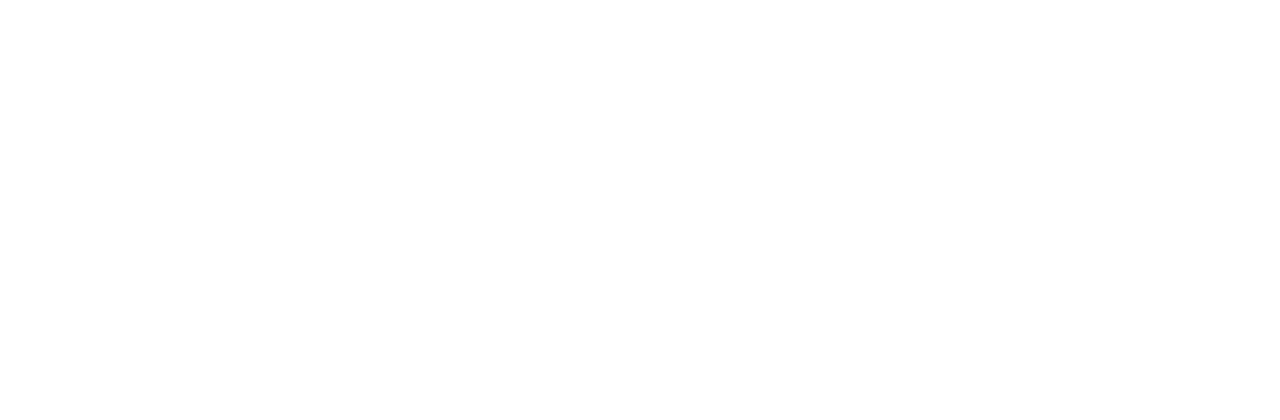
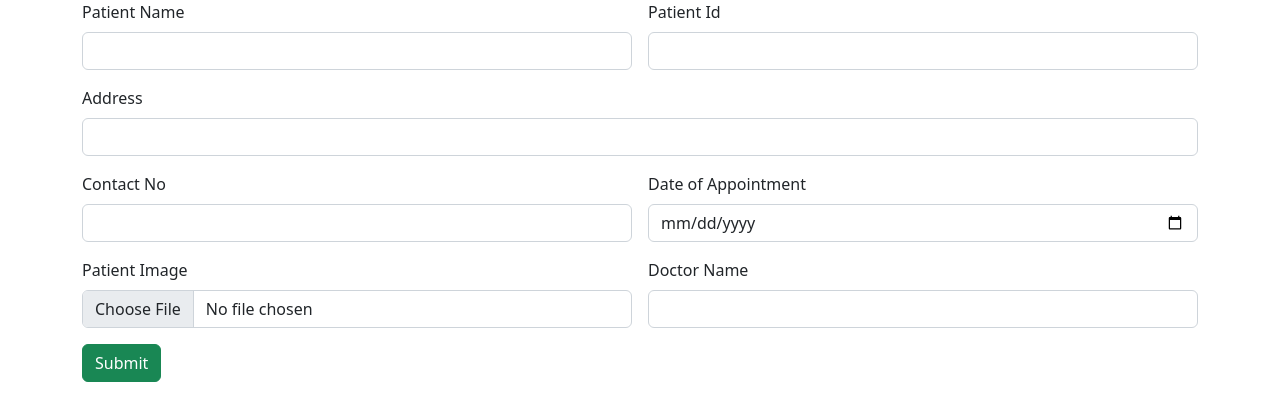
Before and after one commit to AbrahamJerinJohn1998/angularHospitalApp, an Angular app: page / in a window 1280 px wide. Shown: the top 420 px of the page. Built offline with nearby package versions, Linux system fonts and the light colour scheme.

Commit message:
Patient entry

```diff
--- a/angular.json
+++ b/angular.json
@@ -94,5 +94,8 @@
         }
       }
     }
+  },
+  "cli": {
+    "analytics": "460f7a70-78ca-4ae0-bd60-810ff53938cc"
   }
 }
--- a/src/app/app.component.html
+++ b/src/app/app.component.html
@@ -1,2 +1,2 @@
-
+<app-patient-entry></app-patient-entry>
 <router-outlet></router-outlet>
--- a/src/app/app.module.ts
+++ b/src/app/app.module.ts
@@ -3,10 +3,12 @@
 
 import { AppRoutingModule } from './app-routing.module';
 import { AppComponent } from './app.component';
+import { PatientEntryComponent } from './patient-entry/patient-entry.component';
 
 @NgModule({
   declarations: [
-    AppComponent
+    AppComponent,
+    PatientEntryComponent
   ],
   imports: [
     BrowserModule,
--- /dev/null
+++ b/src/app/patient-entry/patient-entry.component.html
@@ -0,0 +1,39 @@
+<div class="container">
+    <div class="row">
+        <div class="col col-12 col-sm-12 col-md-12 col-lg-12 col-xl-12 col-xxl-12">
+            <div class="row g-3">
+                <div class="col col-12 col-sm-6 col-md-6 col-lg-6 col-xl-6 col-xxl-6">
+                    <label for="" class="form-label">Patient Name</label>
+                    <input type="text" class="form-control">
+                </div>
+                <div class="col col-12 col-sm-6 col-md-6 col-lg-6 col-xl-6 col-xxl-6">
+                    <label for="" class="form-label">Patient Id</label>
+                    <input type="text" class="form-control">
+                </div>
+                <div class="col col-12 col-sm-12 col-md-12 col-lg-12 col-xl-12 col-xxl-12">
+                    <label for="" class="form-label">Address</label>
+                    <input type="text" class="form-control">
+                </div>
+                <div class="col col-12 col-sm-6 col-md-6 col-lg-6 col-xl-6 col-xxl-6">
+                    <label for="" class="form-label">Contact No</label>
+                    <input type="text" class="form-control">
+                </div>
+                <div class="col col-12 col-sm-6 col-md-6 col-lg-6 col-xl-6 col-xxl-6">
+                    <label for="" class="form-label">Date of Appointment</label>
+                    <input type="date" name="" id="" class="form-control">
+                </div>
+                <div class="col col-12 col-sm-6 col-md-6 col-lg-6 col-xl-6 col-xxl-6">
+                    <label for="" class="form-label">Patient Image</label>
+                    <input type="file" name="" id="" class="form-control">
+                </div>
+                <div class="col col-12 col-sm-6 col-md-6 col-lg-6 col-xl-6 col-xxl-6">
+                    <label for="" class="form-label">Doctor Name</label>
+                    <input type="text" class="form-control">
+                </div>
+                <div class="col col-12 col-sm-6 col-md-6 col-lg-6 col-xl-6 col-xxl-6">
+                    <button class="btn btn-success">Submit</button>
+                </div>
+            </div>
+        </div>
+    </div>
+</div>
```
Also changed, not shown: src/app/patient-entry/patient-entry.component.ts (added, +10 -0 lines), src/app/patient-entry/patient-entry.component.css (added).
